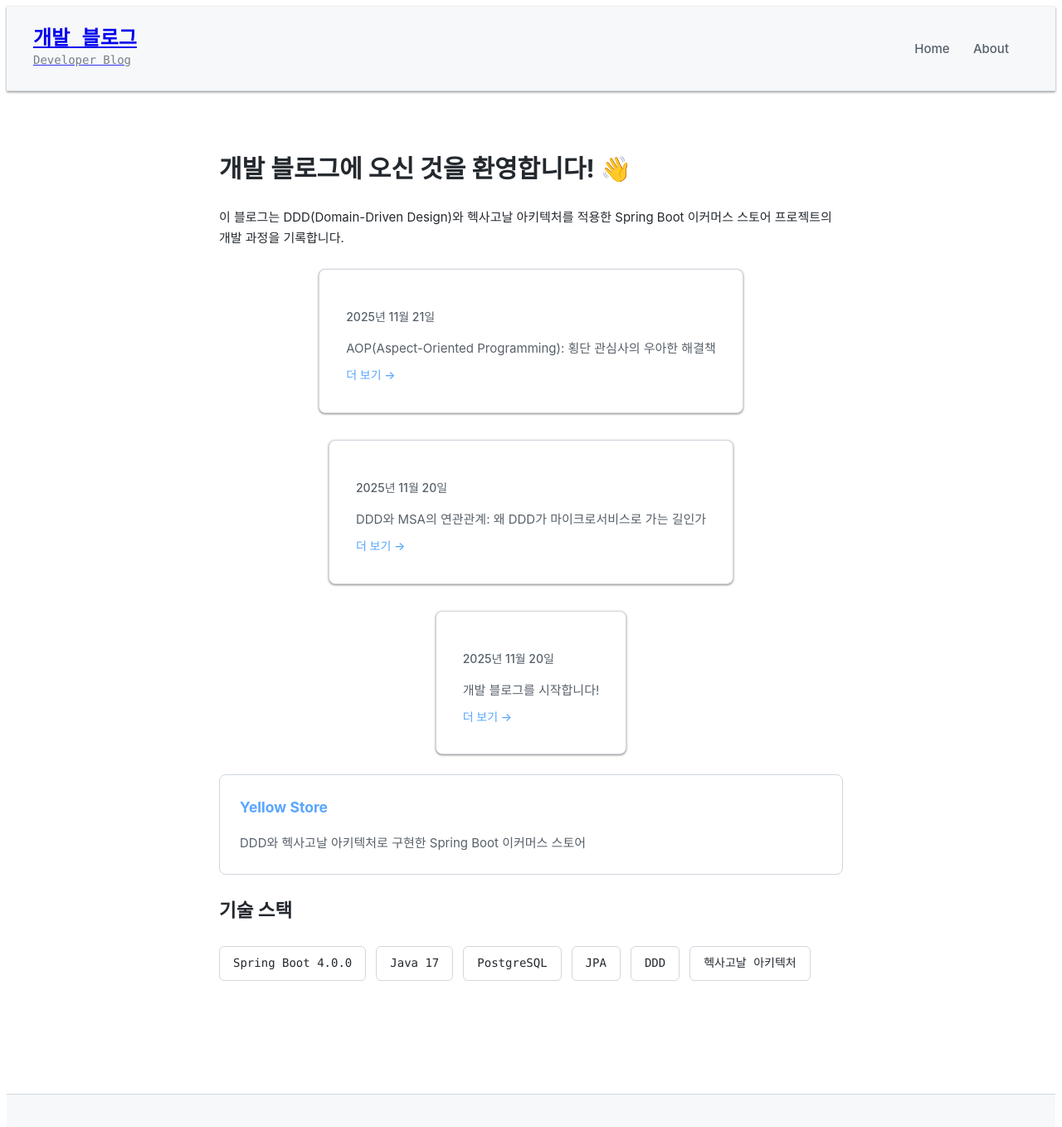
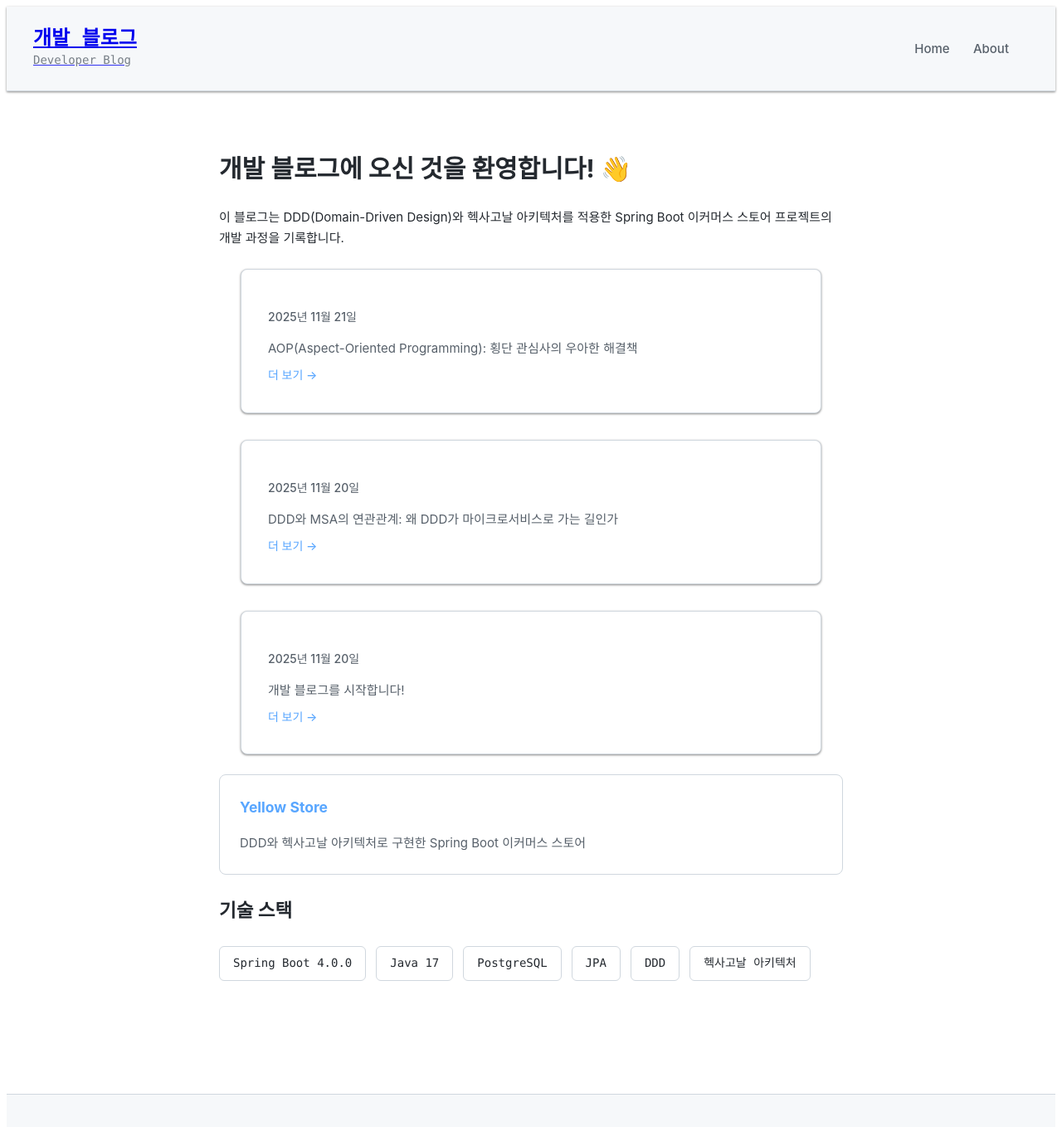
Before and after one commit to do-develop-space/review.github.io, a Jekyll site: the page built from index.md, in a window 1280 px wide and 1400 px high. Shown: the top 1358 px of the window at 83% size. Built offline with Jekyll 4.4.1, drawn with Linux system fonts in a browser that asks for light colours.

Commit message:
Fix post card width and add text overflow handling

```diff
--- a/assets/css/style.css
+++ b/assets/css/style.css
@@ -191,8 +191,13 @@ body {
     padding: 2rem;
     transition: all 0.2s ease;
     box-shadow: var(--shadow);
+    width: 100%;
     max-width: 700px;
+    min-width: 700px;
     margin: 0 auto;
+    box-sizing: border-box;
+    word-wrap: break-word;
+    overflow-wrap: break-word;
 }
 
 .post:hover {
@@ -208,10 +213,20 @@ body {
     font-weight: 600;
 }
 
+.post h2 {
+    overflow: hidden;
+    text-overflow: ellipsis;
+    white-space: nowrap;
+}
+
 .post h2 a {
     color: var(--text-color);
     text-decoration: none;
     transition: color 0.2s;
+    display: block;
+    overflow: hidden;
+    text-overflow: ellipsis;
+    white-space: nowrap;
 }
 
 .post h2 a:hover {
@@ -236,6 +251,12 @@ body {
     line-height: 1.6;
     margin-bottom: 1rem;
     font-size: 0.9375rem;
+    overflow: hidden;
+    text-overflow: ellipsis;
+    display: -webkit-box;
+    -webkit-line-clamp: 3;
+    -webkit-box-orient: vertical;
+    word-wrap: break-word;
 }
 
 .read-more {
@@ -582,10 +603,18 @@ input[type="checkbox"],
 
     .post {
         padding: 1.5rem;
+        min-width: auto;
+        max-width: 100%;
+        width: 100%;
     }
 
     .post h2 {
         font-size: 1.125rem;
+        white-space: normal;
+    }
+
+    .post h2 a {
+        white-space: normal;
     }
 
     .post-title {
```
